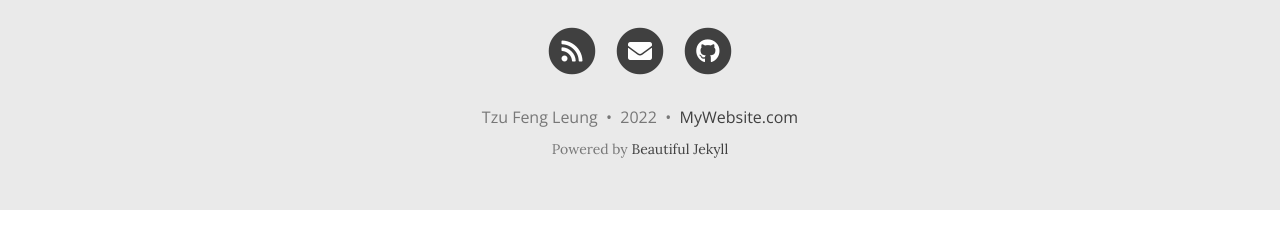
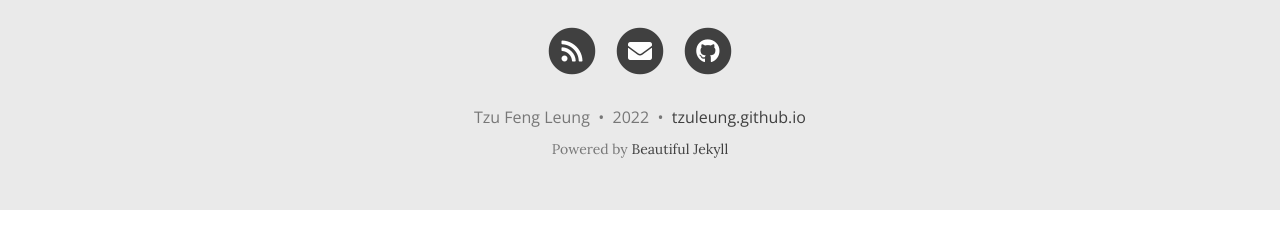
Before and after one commit to tzuleung/tzuleung.github.io, a Jekyll site: the page built from index.md, in a window 1280 px wide. Shown: the part 660-897 px from the top of the page. Built offline with Jekyll 4.4.1, drawn with Linux system fonts in a browser that asks for light colours; nearby versions of some CDN libraries; comment, search, counter and statistics services are not loaded.

Commit message:
Update _config.yml

```diff
--- a/_config.yml
+++ b/_config.yml
@@ -83,7 +83,7 @@ share-links-active:
 
 # How to display the link to your website in the footer
 # Remove this if you don't want a link in the footer
-url-pretty: "MyWebsite.com"
+url-pretty: "tzuleung.github.io"
 
 # Excerpt word length - Truncate the excerpt of each post on the feed page to the specified number of words
 excerpt_length: 50
```
